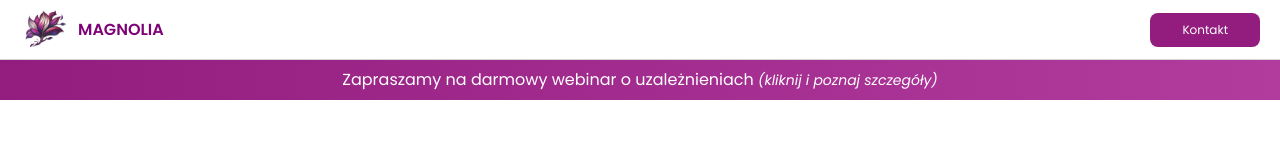
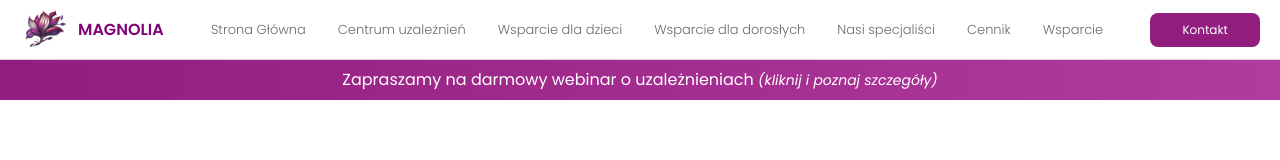
Before and after one commit to FifiLen/Strona-poradni-ppp, a Next.js app: page / in a window 1280 px wide. Shown: the top 160 px of the page. Built offline with nearby package versions, Linux system fonts and the light colour scheme.

Commit message:
oby działało

```diff
--- a/components/Nav.jsx
+++ b/components/Nav.jsx
@@ -12,21 +12,6 @@ const MENU_LIST = [
   { text: "Nasi specjaliści", href: "/Kadra" },
   { text: "Cennik", href: "/Cennik" },
   { text: "Wsparcie", href: "/Webinary" },
-
-
-/*  { text: "C-Eye Pro", href: "/C-Eye" },
-  { text: "ADOS-2", href: "/ADOS-2" },
-  { text: "Terapia VR", href: "Vr-terapy" },
-  { text: "Biofeedback VR", href: "/Biofeedback-VR" },
-  { text: "SI", href: "/SI"},
-  { text: "WWRD", href: "/WWRD"},
-  { text: "Logopeda" , href: "/Logopeda"},
-  { text: "Rehabilitacja chodu", href: "/RehabilitacjaChodu" },
-  { text: "Uczeń zdolny", href:"/UczenZdolny"},
-  { text: "Cennik", href: "/Cennik"},
-  { text: "Kadra", href: "/Kadra" },
-  { text: "FAQ", href: "/Faq" },
-  { text: "Wynajem", href: "/Wynajem" },*/
 
 
 ];
@@ -94,7 +79,7 @@ const Navbar = () => {
     })}
 </div>
 
-   {/*}     <div className={`nav__menu-list overflow-x-auto ${isMenuOpen ? '' : ''} md:block`}>
+      <div className={`overflow-x-auto md:flex gap-8 hidden text-[13px] font-light ${isMenuOpen ? '' : ''}`} >
         {MENU_LIST.map((menu) => {
     if (menu.href.startsWith('http')) {
         // Linki zewnętrzne
@@ -112,6 +97,7 @@ const Navbar = () => {
         );
     } else {
         // Linki wewnętrzne
+
         return (
             <Link href={menu.href} key={menu.text} passHref>
                 <div className="nav-item cursor-pointer whitespace-nowrap" onClick={() => setIsMenuOpen(false)}>
@@ -119,17 +105,13 @@ const Navbar = () => {
                 </div>
             </Link>
         );
-    }
+       }
 })}
         </div>
- */}
+
 
         <div className="nav__buttons hidden md:flex">
-       {/*}   <Link href="/Registration" passHref>
-            <div className="button1 text-[12px] font-light cursor-pointer px-4 py-1.5 rounded-lg">
-              Rezerwacja
-</div>
-</Link> */}
+
           <Link href="/Kontakt" passHref>
             <div className="button2 text-[12px] font-light cursor-pointer px-8 py-2 whitespace-nowrap rounded-lg">
               Kontakt
--- a/styles/globals.css
+++ b/styles/globals.css
@@ -17,7 +17,7 @@
 
 a{
   text-decoration: none;
-  color: #292929;
+  color: #6a6a6a;
 }
 header{
   position: sticky;
@@ -58,6 +58,7 @@ nav a:hover {
   background-color: black;
   border-radius: 2px;
 }
+
 
 .nav__menu-list {
   display: flex;
```
